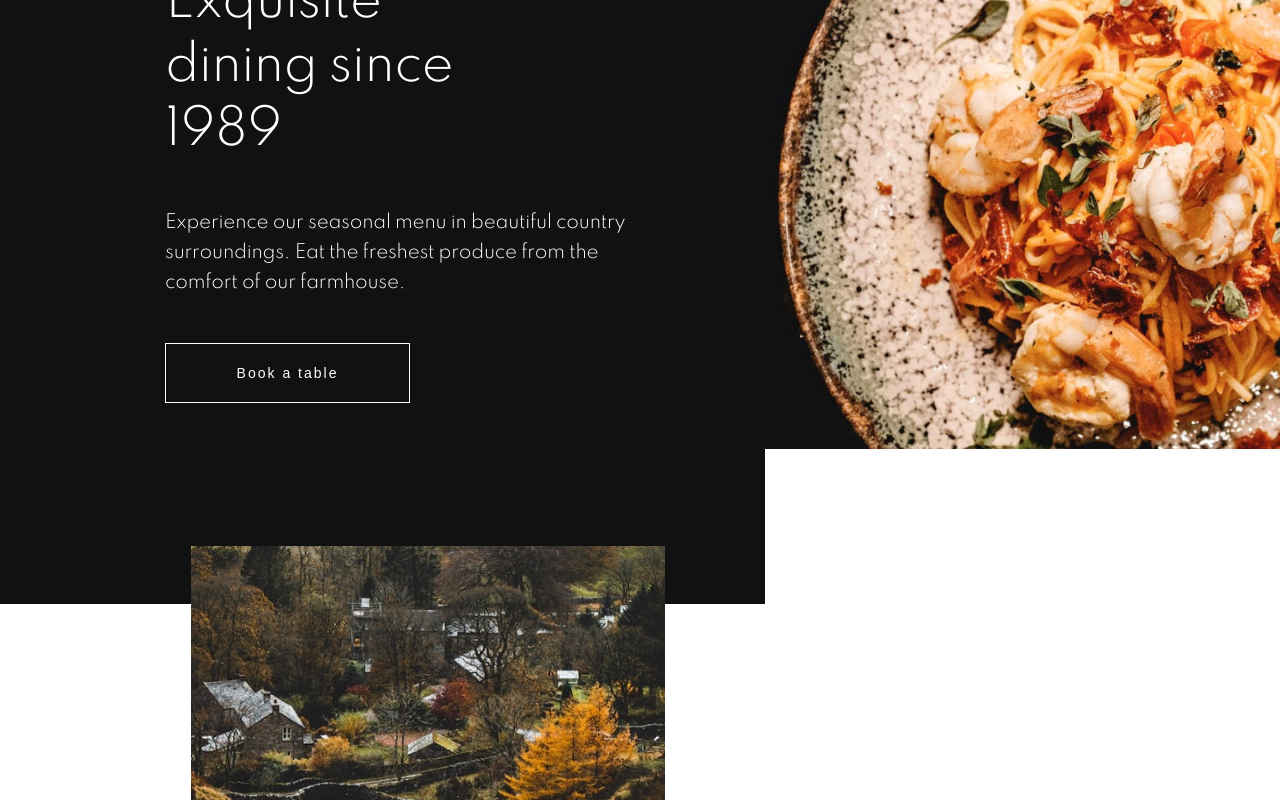
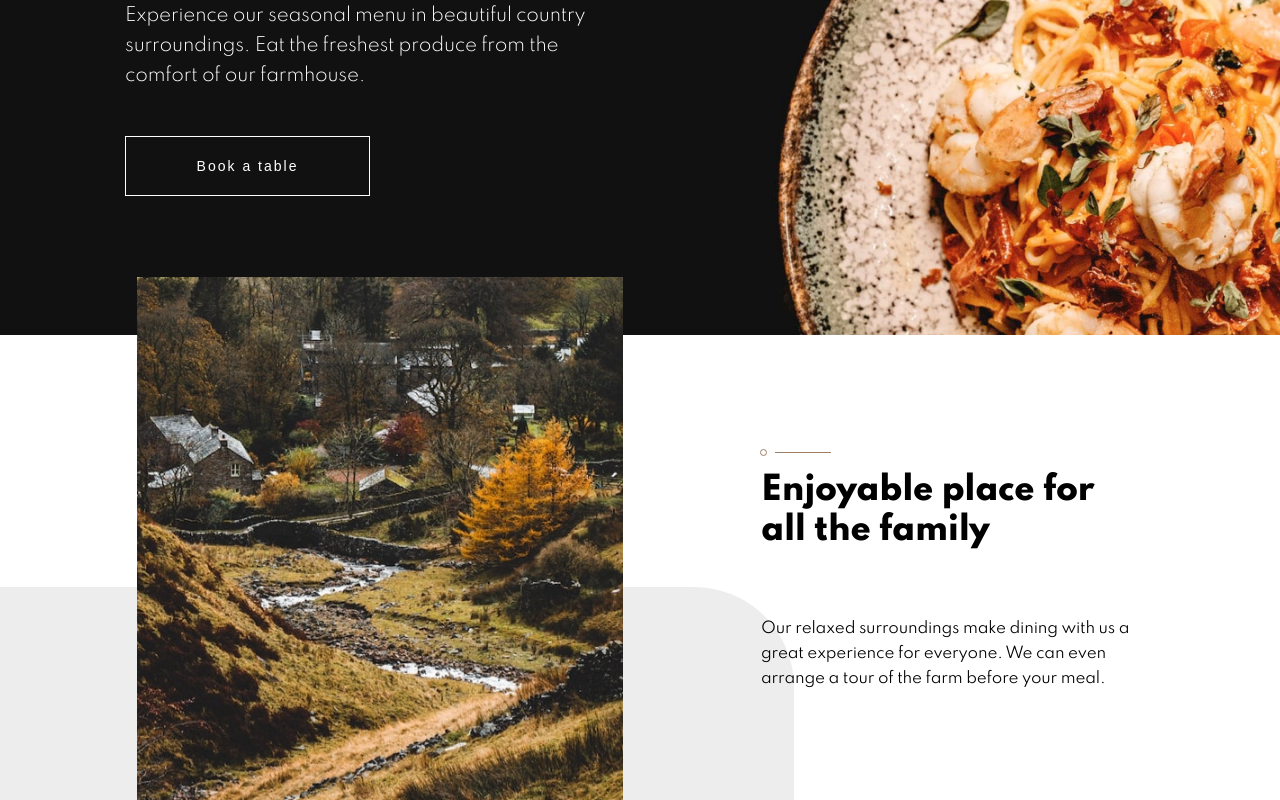
Before and after one commit to ChamuMutezva/dinner-restaurant-website, a React (Create React App) app: page / in a window 1280 px wide. Shown: the part 280-1080 px from the top of the page. Built offline with nearby package versions, Linux system fonts and the light colour scheme.

Commit message:
fix: bad signature git error

```diff
--- a/src/styles/_header.scss
+++ b/src/styles/_header.scss
@@ -35,8 +35,12 @@
         top: 0px;
         width: 45%;
         padding-top: 65px;
+        padding-left: 125px;
+    }
+    @include mQ(1440px) {
         padding-left: 165px;
     }
+
 }
 
 .hero__main__logo {
@@ -49,6 +53,9 @@
 .hero__main__btncontainer {
 	padding-bottom: 145px;
     @include mQ(1080px) {
+        padding-bottom: 127px;
+    }
+    @include mQ(1440px) {
         padding-bottom: 189px;
     }
 }
@@ -92,6 +99,11 @@ button {
 
     @include mQ(1080px) {
         text-align: left;
+        margin-left: 0;
+        width: 100%;
+    }
+
+    @include mQ(1440px) {
         margin: 146px 0 45px;
     }
 }
--- a/src/styles/_main.scss
+++ b/src/styles/_main.scss
@@ -1,9 +1,13 @@
 .card {
-    @include mQ(1080PX) {
+    @include mQ(1080px) {
         display: flex;
         justify-content: space-between;
-        align-items: end;
+        align-items: center;
+        padding: 0px 110px;
+    }
+    @include mQ(1440px){
         padding: 0 165px;
+        align-items: flex-end;
     }
 }
 
--- a/src/styles/style.css
+++ b/src/styles/style.css
@@ -92,6 +92,12 @@ table {
     top: 0px;
     width: 45%;
     padding-top: 65px;
+    padding-left: 125px;
+  }
+}
+
+@media screen and (min-width: 1440px) {
+  .hero__main {
     padding-left: 165px;
   }
 }
@@ -108,6 +114,12 @@ table {
 }
 
 @media screen and (min-width: 1080px) {
+  .hero__main__btncontainer {
+    padding-bottom: 127px;
+  }
+}
+
+@media screen and (min-width: 1440px) {
   .hero__main__btncontainer {
     padding-bottom: 189px;
   }
@@ -153,6 +165,13 @@ button {
 @media screen and (min-width: 1080px) {
   .hero__main__title {
     text-align: left;
+    margin-left: 0;
+    width: 100%;
+  }
+}
+
+@media screen and (min-width: 1440px) {
+  .hero__main__title {
     margin: 146px 0 45px;
   }
 }
@@ -181,7 +200,7 @@ button {
   }
 }
 
-@media screen and (min-width: 1080PX) {
+@media screen and (min-width: 1080px) {
   .card {
     display: -webkit-box;
     display: -ms-flexbox;
@@ -189,10 +208,19 @@ button {
     -webkit-box-pack: justify;
         -ms-flex-pack: justify;
             justify-content: space-between;
+    -webkit-box-align: center;
+        -ms-flex-align: center;
+            align-items: center;
+    padding: 0px 110px;
+  }
+}
+
+@media screen and (min-width: 1440px) {
+  .card {
+    padding: 0 165px;
     -webkit-box-align: end;
         -ms-flex-align: end;
-            align-items: end;
-    padding: 0 165px;
+            align-items: flex-end;
   }
 }
 
```
Also changed, not shown: 1 other file (tests, documents, lock files or other folders).
